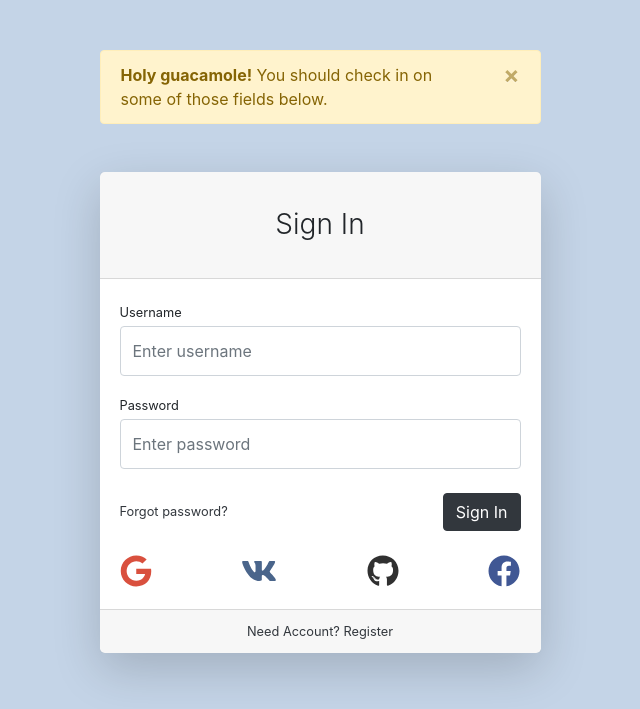
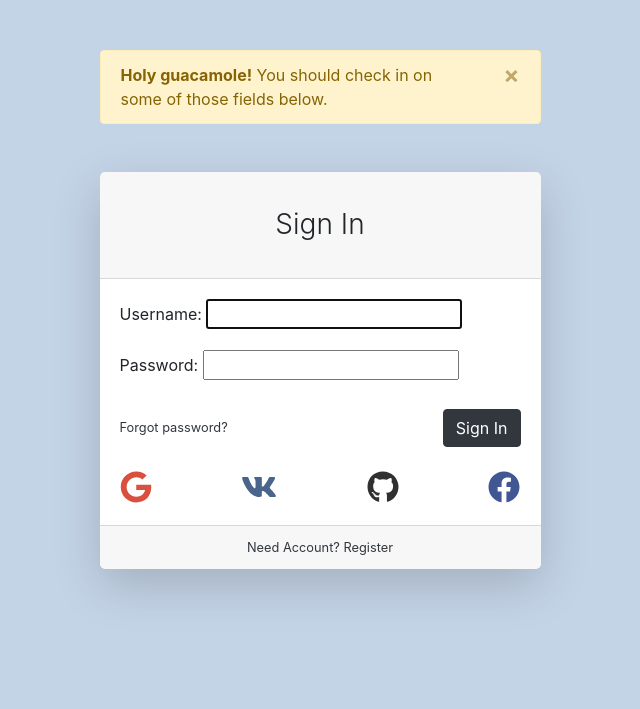
Before and after one commit to pyomelch/OnlineStore-django, a Django app: page /users/login/ in a window 1280 px wide. Shown: the top 709 px of the page, without its empty margins (320-960 px from the left). Run offline with Django 4.2, Linux system fonts and the light colour scheme; some libraries are stand-ins or nearby versions.

Commit message:
Added forms.py & UserLoginForm

```diff
--- /dev/null
+++ b/users/forms.py
@@ -0,0 +1,9 @@
+from django.contrib.auth.forms import AuthenticationForm
+
+from users.models import User
+
+
+class UserLoginForm(AuthenticationForm):
+    class Meta:
+        model = User
+        fields = ("username", "password")
--- a/users/templates/users/login.html
+++ b/users/templates/users/login.html
@@ -17,16 +17,17 @@
                         </div>
                         <div class="card-body">
                             <form>
-                                <div class="form-group">
-                                    <label class="small mb-1" for="inputEmailAddress"> Username </label>
-                                    <input class="form-control py-4" id="inputEmailAddress" type="text"
-                                           placeholder="Enter username"/>
-                                </div>
-                                <div class="form-group">
-                                    <label class="small mb-1" for="inputPassword"> Password </label>
-                                    <input class="form-control py-4" id="inputPassword" type="password"
-                                           placeholder="Enter password"/>
-                                </div>
+                                {{ form.as_p }}
+{#                                <div class="form-group">#}
+{#                                    <label class="small mb-1" for="inputEmailAddress"> Username </label>#}
+{#                                    <input class="form-control py-4" id="inputEmailAddress" type="text"#}
+{#                                           placeholder="Enter username"/>#}
+{#                                </div>#}
+{#                                <div class="form-group">#}
+{#                                    <label class="small mb-1" for="inputPassword"> Password </label>#}
+{#                                    <input class="form-control py-4" id="inputPassword" type="password"#}
+{#                                           placeholder="Enter password"/>#}
+{#                                </div>#}
                                 <div class="form-group d-flex align-items-center justify-content-between mt-4 mb-0">
                                     <a class="small" href="#">Forgot password? </a>
                                     <input class="btn btn-primary" type="submit" value="Sign In">
--- a/users/views.py
+++ b/users/views.py
@@ -1,8 +1,12 @@
 from django.shortcuts import render
+
+from users.models import User
+from users.forms import UserLoginForm
 
 
 def login(request):
-    return render(request, "users/login.html")
+    context = {"form": UserLoginForm()}
+    return render(request, "users/login.html",context)
 
 
 def registration(request):
```
